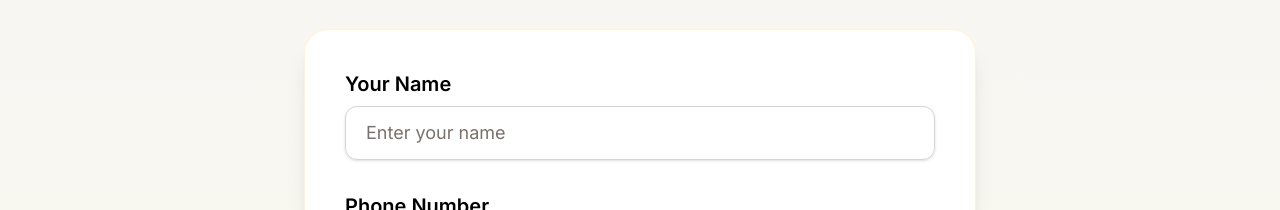
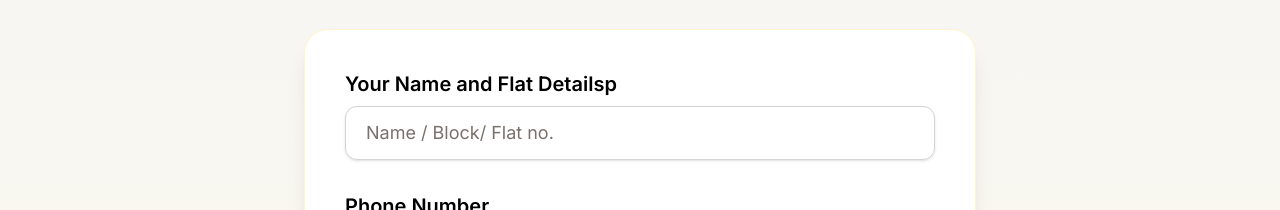
Before and after one commit to casacafe2026/Casacafe, a Next.js app: page /checkout in a window 1280 px wide. Shown: the part 247-457 px from the top of the page. Built offline with nearby package versions, Linux system fonts and the light colour scheme; no server answers.

Commit message:
Update input label and placeholder for name field

```diff
--- a/app/checkout/page.js
+++ b/app/checkout/page.js
@@ -100,13 +100,13 @@ export default function Checkout() {
             {/* NAME */}
             <div>
               <label className="block text-lg lg:text-xl font-semibold text-black mb-2">
-                Your Name
+                Your Name and Flat Detailsp
               </label>
               <input
                 type="text"
                 value={name}
                 onChange={e => setName(e.target.value)}
-                placeholder="Enter your name"
+                placeholder="Name / Block/ Flat no."
                 required
                 className="w-full px-5 py-3 border border-stone-300 rounded-xl text-black placeholder-stone-500 text-base lg:text-lg focus:border-amber-600 outline-none shadow-sm focus:shadow-md transition"
               />
```
